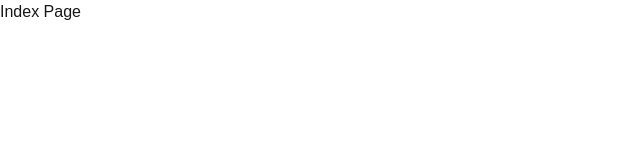
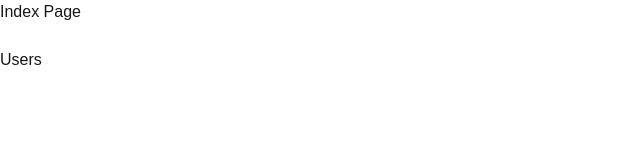
Before and after one commit to khianvictorycalderon/my-first-nextjs, a Next.js app: page / in a window 1280 px wide. Shown: the top 160 px of the page, without its empty margins (0-640 px from the left). Built offline with nearby package versions, Linux system fonts and the light colour scheme.

Commit message:
Added Link (Replace Attribute)

```diff
--- a/app/page.tsx
+++ b/app/page.tsx
@@ -1,9 +1,11 @@
 import Image from "next/image";
+import Link from "next/link";
 
 export default function Home() {
   return (
     <div>
-      Index Page
+      <h2>Index Page</h2><br/>
+      <Link href="/users">Users</Link>
     </div>
   );
 }
```
